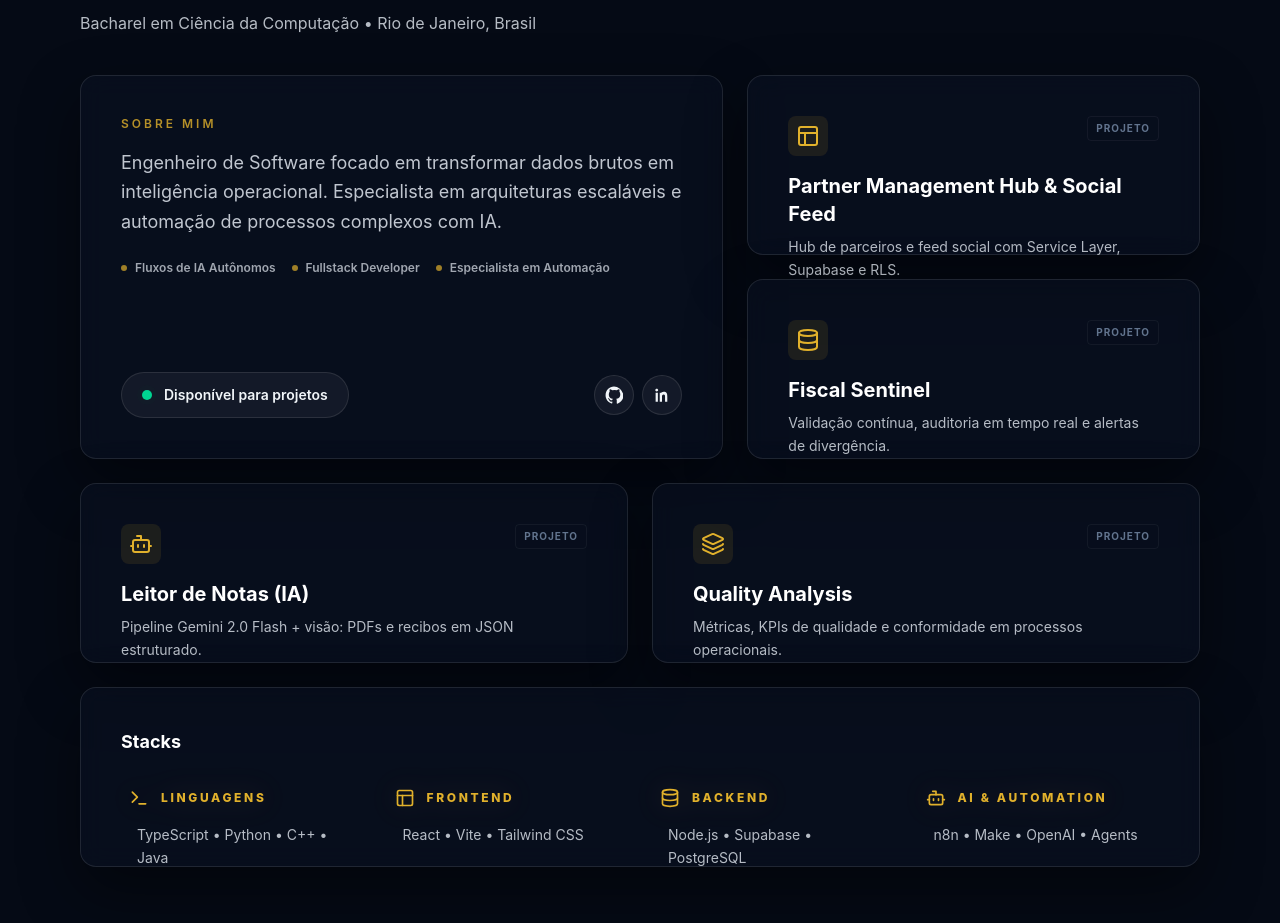
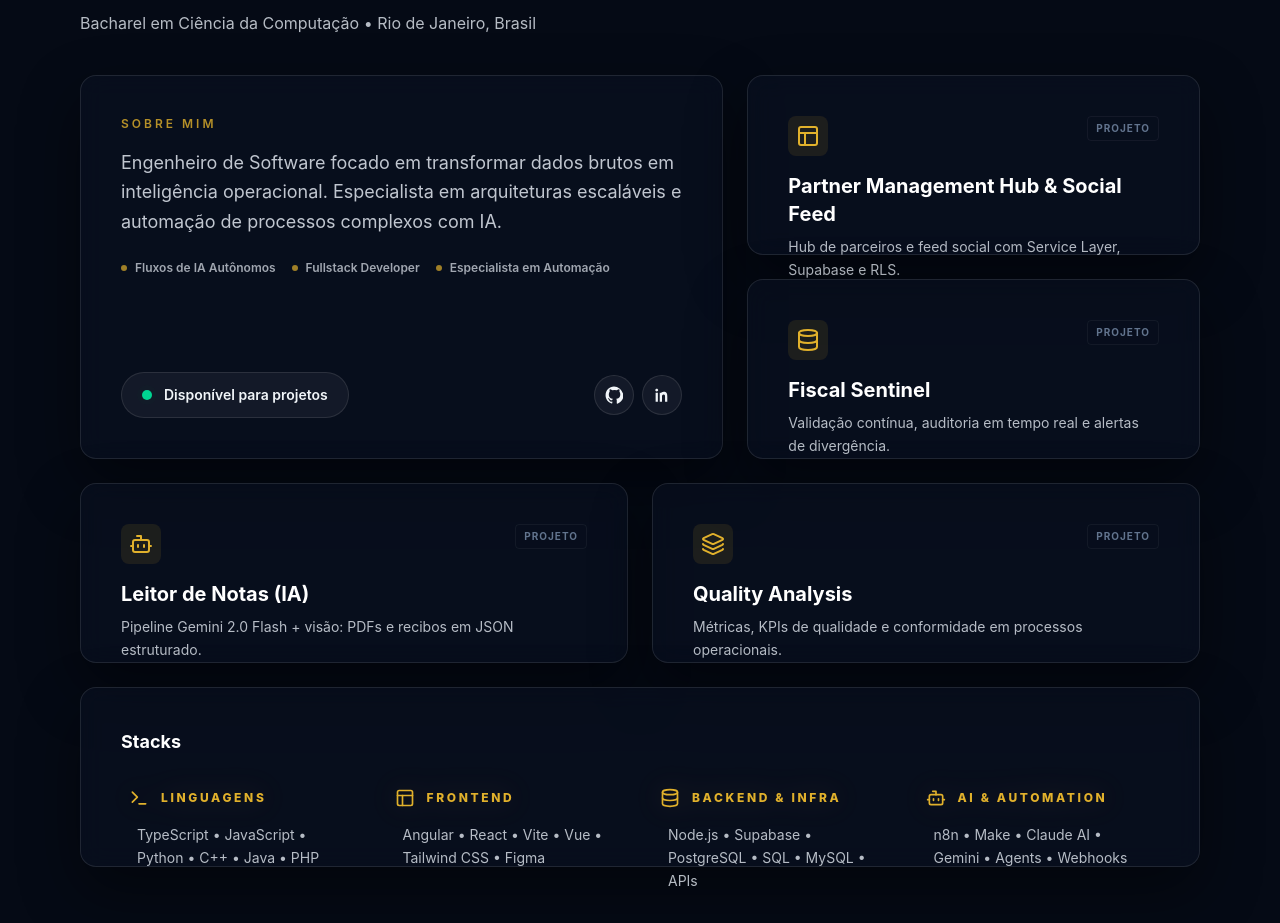
Before and after one commit to Wallace-Pereira1/portfolio-v2, a React (Vite) app: page / in a window 1280 px wide. Shown: the part 165-1088 px from the top of the page. Built offline with nearby package versions, Linux system fonts and the light colour scheme.

Commit message:
refactor: update personal information and enhance technology stacks in constants

```diff
--- a/src/data/constants.ts
+++ b/src/data/constants.ts
@@ -14,16 +14,32 @@ import sentinelImg from "../assets/fiscal-sentinel.png";
 
 export const INFO = {
   name: "Wallace Pereira",
-  title: "Software Engineer & Especialista em IA",
+  title: "Fullstack Software Engineer",
   education: "Bacharel em Ciência da Computação",
   location: "Rio de Janeiro, Brasil",
 };
 
 export const STACKS = [
-  { name: "Linguagens", items: ["TypeScript", "Python", "C++", "Java"], icon: Terminal },
-  { name: "Frontend", items: ["React", "Vite", "Tailwind CSS"], icon: Layout },
-  { name: "Backend", items: ["Node.js", "Supabase", "PostgreSQL"], icon: Database },
-  { name: "AI & Automation", items: ["n8n", "Make", "OpenAI", "Agents"], icon: Bot },
+  {
+    name: "Linguagens",
+    items: ["TypeScript", "JavaScript", "Python", "C++", "Java", "PHP"],
+    icon: Terminal
+  },
+  {
+    name: "Frontend",
+    items: [ "Angular","React", "Vite","Vue", "Tailwind CSS", "Figma"],
+    icon: Layout
+  },
+  {
+    name: "Backend & Infra",
+    items: ["Node.js", "Supabase", "PostgreSQL", "SQL", "MySQL", "APIs"],
+    icon: Database
+  },
+  {
+    name: "AI & Automation",
+    items: ["n8n", "Make", "Claude AI", "Gemini", "Agents", "Webhooks"],
+    icon: Bot
+  }
 ];
 
 export const PROJECTS = [
```
